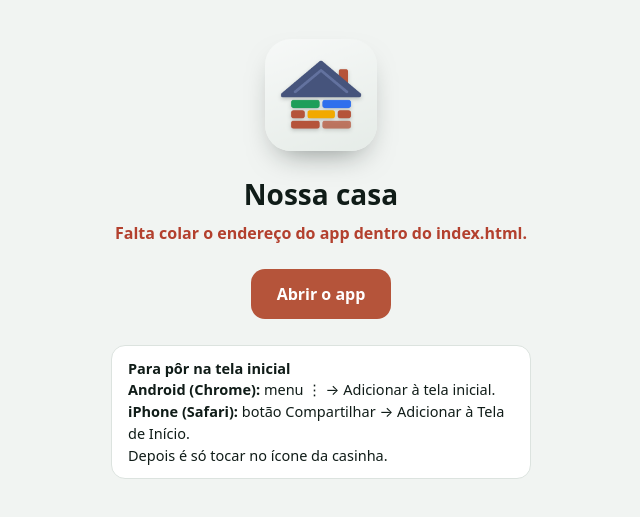
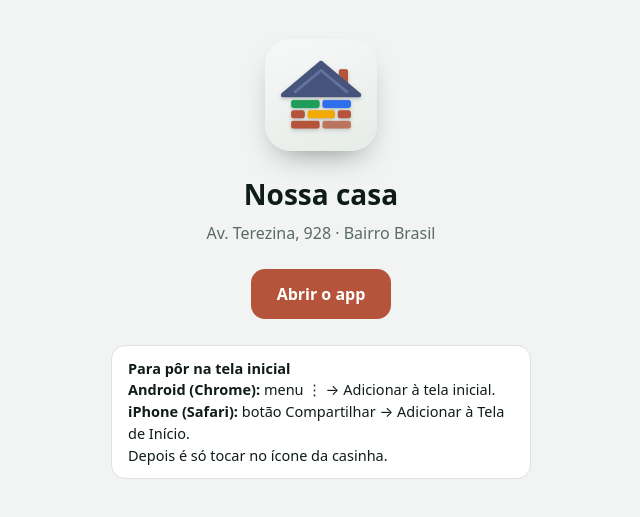
Before and after one commit to acessopessoal68-ux/casa, a plain HTML site: page index.html in a window 1280 px wide. Shown: the part 165-682 px from the top of the page, without its empty margins (319-959 px from the left). Drawn offline with Linux system fonts and the light colour scheme.

Commit message:
Update index.html

```diff
--- a/index.html
+++ b/index.html
@@ -37,7 +37,7 @@ a.btn{display:inline-block;margin:18px 0 8px;background:#B5543A;color:#fff;text-
 </main>
 <script>
 // >>> COLE AQUI o endereço do app (o que termina em /exec), entre as aspas:
-var APP = "COLE_AQUI_A_URL_DO_APP";
+var APP = "https://script.google.com/macros/s/AKfycbzselrubghHfkqd16fTPutGg-fJ3ZSKqTslPrzcFwTChzW23zrrc27ijXmPcsk4inkY/exec";
 
 var ok = APP.indexOf("http") === 0;
 var vaiDireto = new URLSearchParams(location.search).get("go") === "1";
```
